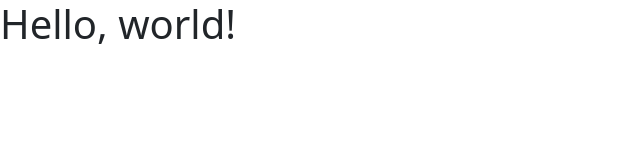
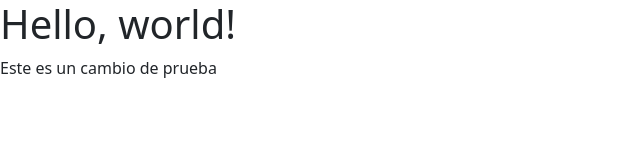
Before and after one commit to ramonfc/g, a plain HTML site: page index.html in a window 1280 px wide. Shown: the whole page, without its empty margins (0-640 px from the left). Drawn offline with nearby package versions, Linux system fonts and the light colour scheme.

Commit message:
modifica el index.html y el .gitignore

```diff
--- a/index.html
+++ b/index.html
@@ -9,22 +9,15 @@
     <!-- Bootstrap CSS -->
     <link href="https://cdn.jsdelivr.net/npm/bootstrap@5.0.0-beta1/dist/css/bootstrap.min.css" rel="stylesheet" integrity="sha384-giJF6kkoqNQ00vy+HMDP7azOuL0xtbfIcaT9wjKHr8RbDVddVHyTfAAsrekwKmP1" crossorigin="anonymous">
 
-    <title>Hello, world!</title>
+    <title>Practica con Git</title>
 </head>
 
 <body>
     <h1>Hello, world!</h1>
+    <div>
+        <p>Este es un cambio de prueba</p>
+    </div>
 
-    <!-- Optional JavaScript; choose one of the two! -->
-
-    <!-- Option 1: Bootstrap Bundle with Popper -->
-    <!-- <script src="https://cdn.jsdelivr.net/npm/bootstrap@5.0.0-beta1/dist/js/bootstrap.bundle.min.js" integrity="sha384-ygbV9kiqUc6oa4msXn9868pTtWMgiQaeYH7/t7LECLbyPA2x65Kgf80OJFdroafW" crossorigin="anonymous"></script> -->
-
-    <!-- Option 2: Separate Popper and Bootstrap JS -->
-    <!--
-    <script src="https://cdn.jsdelivr.net/npm/@popperjs/core@2.5.4/dist/umd/popper.min.js" integrity="sha384-q2kxQ16AaE6UbzuKqyBE9/u/KzioAlnx2maXQHiDX9d4/zp8Ok3f+M7DPm+Ib6IU" crossorigin="anonymous"></script>
-    <script src="https://cdn.jsdelivr.net/npm/bootstrap@5.0.0-beta1/dist/js/bootstrap.min.js" integrity="sha384-pQQkAEnwaBkjpqZ8RU1fF1AKtTcHJwFl3pblpTlHXybJjHpMYo79HY3hIi4NKxyj" crossorigin="anonymous"></script>
-    -->
 </body>
 
 </html>
```
Also changed, not shown: 1 other file.
